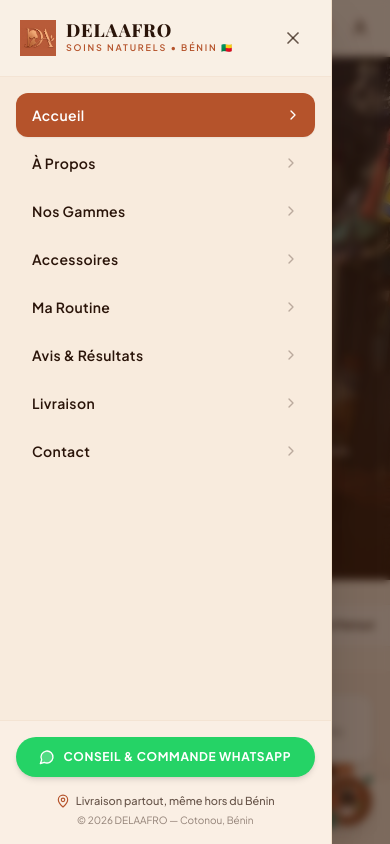
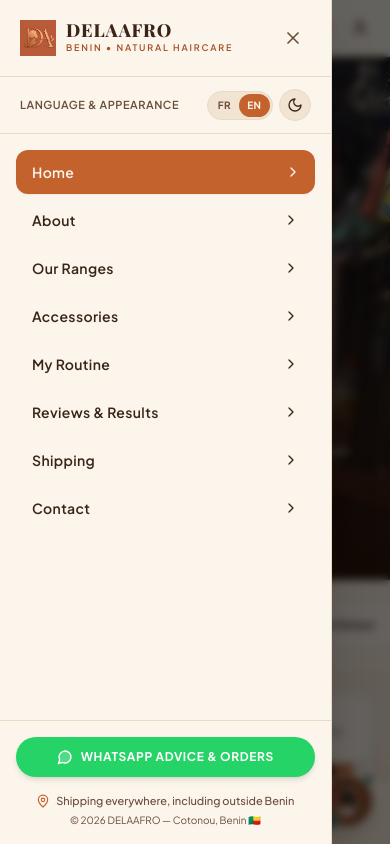
Before and after one commit to Axelle1989/Delaafro, a React (Vite) app: page / in a window 390 px wide. Both pictures are taken after a click on the button 32 px from the left and 28 px from the top of the page. Shown: the top 844 px of the page. Built offline with nearby package versions, Linux system fonts and the light colour scheme; no server answers; the database is empty; a web font is replaced by a local one.

Commit message:
Add theme/language controls and i18n in MobileDrawerMenu

```diff
--- a/src/mobile/components/MobileDrawerMenu.tsx
+++ b/src/mobile/components/MobileDrawerMenu.tsx
@@ -1,8 +1,10 @@
 import React from 'react';
 import { motion, AnimatePresence } from 'framer-motion';
-import { X, ChevronRight, MessageCircle, Sparkles, MapPin, Phone, Instagram, Facebook } from 'lucide-react';
+import { X, ChevronRight, MessageCircle, MapPin } from 'lucide-react';
 import { Link, useLocation } from 'react-router-dom';
 import { useSettingsStore } from '@/store/useSettingsStore';
+import { useI18n } from '@/context/I18nContext';
+import { ThemeLangControls } from '@/components/layout/ThemeLangControls';
 import { buildWhatsAppInquiryUrl } from '@/lib/whatsapp';
 
 interface MobileDrawerMenuProps {
@@ -13,16 +15,17 @@ interface MobileDrawerMenuProps {
 export const MobileDrawerMenu: React.FC<MobileDrawerMenuProps> = ({ isOpen, onClose }) => {
   const location = useLocation();
   const { settings } = useSettingsStore();
+  const { t } = useI18n();
 
   const navLinks = [
-    { name: 'Accueil', path: '/' },
-    { name: 'À Propos', path: '/a-propos' },
-    { name: 'Nos Gammes', path: '/nos-gammes' },
-    { name: 'Accessoires', path: '/accessoires' },
-    { name: 'Ma Routine', path: '/ma-routine' },
-    { name: 'Avis & Résultats', path: '/elles-ont-sublime-leur-afro' },
-    { name: 'Livraison', path: '/contact' },
-    { name: 'Contact', path: '/contact' },
+    { key: 'nav.home', path: '/' },
+    { key: 'nav.about', path: '/a-propos' },
+    { key: 'nav.ranges', path: '/nos-gammes' },
+    { key: 'nav.accessories', path: '/accessoires' },
+    { key: 'nav.routine', path: '/ma-routine' },
+    { key: 'nav.reviews', path: '/elles-ont-sublime-leur-afro' },
+    { key: 'nav.delivery', path: '/contact' },
+    { key: 'nav.contact', path: '/contact' },
   ];
 
   const whatsAppUrl = buildWhatsAppInquiryUrl(undefined, settings.whatsappNumber);
@@ -38,7 +41,7 @@ export const MobileDrawerMenu: React.FC<MobileDrawerMenuProps> = ({ isOpen, onCl
             exit={{ opacity: 0 }}
             transition={{ duration: 0.25 }}
             onClick={onClose}
-            className="fixed inset-0 bg-brun-nuit/60 backdrop-blur-sm"
+            className="fixed inset-0 bg-black/60 backdrop-blur-sm"
           />
 
           {/* Drawer Content */}
@@ -47,11 +50,11 @@ export const MobileDrawerMenu: React.FC<MobileDrawerMenuProps> = ({ isOpen, onCl
             animate={{ x: 0 }}
             exit={{ x: '-100%' }}
             transition={{ type: 'spring', damping: 28, stiffness: 300 }}
-            className="relative w-[85%] max-w-[340px] bg-creme h-full shadow-2xl flex flex-col justify-between z-10 pt-[env(safe-area-inset-top,16px)] pb-[env(safe-area-inset-bottom,20px)] border-r border-sable/50 overflow-hidden"
+            className="relative w-[85%] max-w-[340px] bg-[var(--bg)] text-[var(--text)] h-full shadow-2xl flex flex-col justify-between z-10 pt-[env(safe-area-inset-top,16px)] pb-[env(safe-area-inset-bottom,20px)] border-r border-[var(--border)] overflow-hidden theme-surface"
           >
             {/* Header */}
             <div>
-              <div className="flex items-center justify-between p-5 border-b border-sable/40 bg-creme-light/50">
+              <div className="flex items-center justify-between p-5 border-b border-[var(--border)] bg-[var(--surface)]/50">
                 <Link to="/" onClick={onClose} className="flex items-center gap-2.5">
                   <img
                     src="/brand/logo-symbol.png"
@@ -59,44 +62,57 @@ export const MobileDrawerMenu: React.FC<MobileDrawerMenuProps> = ({ isOpen, onCl
                     className="w-9 h-9 object-contain"
                   />
                   <div>
-                    <span className="font-serif font-extrabold text-lg text-brun-nuit tracking-wider block leading-none">
+                    <span className="font-serif font-extrabold text-lg text-[var(--text)] tracking-wider block leading-none">
                       DELAAFRO
                     </span>
-                    <span className="text-[9px] font-semibold tracking-[0.2em] text-terracotta uppercase block mt-0.5">
-                      Soins Naturels • Bénin 🇧🇯
+                    <span className="text-[9px] font-semibold tracking-[0.2em] text-[var(--accent-text)] uppercase block mt-0.5">
+                      {t('nav.subtitleBrand')}
                     </span>
                   </div>
                 </Link>
 
                 <button
+                  type="button"
                   onClick={onClose}
-                  aria-label="Fermer le menu"
-                  className="p-2 rounded-full text-brun-nuit/70 hover:text-brun-nuit hover:bg-sable/30 active:scale-95 transition-all"
+                  aria-label={t('nav.closeMenu')}
+                  className="p-2 rounded-full text-[var(--text-secondary)] hover:text-[var(--text)] hover:bg-[var(--surface)] active:scale-95 transition-all focus:outline-none focus-visible:ring-2 focus-visible:ring-[var(--accent)]"
                 >
-                  <X className="w-5 h-5" />
+                  <X className="w-5 h-5" aria-hidden="true" />
                 </button>
               </div>
 
+              {/* Langue & Mode Sombre dans le menu burger */}
+              <div className="px-5 py-3 border-b border-[var(--border)] flex items-center justify-between gap-2 bg-[var(--surface)]/30">
+                <span className="text-[11px] font-semibold uppercase tracking-wider text-[var(--text-secondary)]">
+                  {t('common.languageLabel')} & {t('common.themeLabel')}
+                </span>
+                <ThemeLangControls compact />
+              </div>
+
               {/* Navigation Links List */}
-              <nav className="p-4 space-y-1 overflow-y-auto max-h-[calc(100vh-250px)]">
+              <nav
+                aria-label={t('nav.navigationLabel')}
+                className="p-4 space-y-1 overflow-y-auto max-h-[calc(100vh-300px)]"
+              >
                 {navLinks.map((link, idx) => {
-                  const isActive = location.pathname === link.path;
+                  const isActive = location.pathname === link.path && link.key !== 'nav.delivery';
                   return (
                     <Link
-                      key={`${link.name}-${idx}`}
+                      key={`${link.key}-${idx}`}
                       to={link.path}
                       onClick={onClose}
-                      className={`flex items-center justify-between px-4 py-3 rounded-xl text-sm font-semibold transition-all active:scale-[0.98] ${
+                      className={`flex items-center justify-between px-4 py-3 rounded-xl text-sm font-semibold transition-all active:scale-[0.98] focus:outline-none focus-visible:ring-2 focus-visible:ring-[var(--accent)] ${
                         isActive
-                          ? 'bg-terracotta text-white shadow-sm'
-                          : 'text-brun-nuit hover:bg-sable/30 active:bg-sable/40'
+                          ? 'bg-[var(--accent)] text-[#FBF5EC] shadow-sm'
+                          : 'text-[var(--text)] hover:bg-[var(--surface)]'
                       }`}
                     >
-                      <span className="tracking-wide">{link.name}</span>
+                      <span className="tracking-wide">{t(link.key)}</span>
                       <ChevronRight
                         className={`w-4 h-4 transition-transform ${
-                          isActive ? 'text-white translate-x-0.5' : 'text-brun-nuit/30'
+                          isActive ? 'text-[#FBF5EC] translate-x-0.5' : 'text-[var(--text-secondary)]/50'
                         }`}
+                        aria-hidden="true"
                       />
                     </Link>
                   );
@@ -105,7 +121,7 @@ export const MobileDrawerMenu: React.FC<MobileDrawerMenuProps> = ({ isOpen, onCl
             </div>
 
             {/* Bottom Actions & Reassurance */}
-            <div className="p-4 border-t border-sable/40 bg-creme-light/40 space-y-3">
+            <div className="p-4 border-t border-[var(--border)] bg-[var(--surface)]/40 space-y-3">
               {/* WhatsApp CTA */}
               <a
                 href={whatsAppUrl}
@@ -113,18 +129,18 @@ export const MobileDrawerMenu: React.FC<MobileDrawerMenuProps> = ({ isOpen, onCl
                 rel="noopener noreferrer"
                 className="w-full flex items-center justify-center gap-2 py-3 px-4 rounded-full bg-[#25D366] text-white text-xs font-bold uppercase tracking-wider shadow-md active:scale-95 transition-all"
               >
-                <MessageCircle className="w-4 h-4 fill-white/20" />
-                <span>Conseil & Commande WhatsApp</span>
+                <MessageCircle className="w-4 h-4 fill-white/20" aria-hidden="true" />
+                <span>{t('nav.whatsappMobileCta')}</span>
               </a>
 
               {/* Quick Info */}
-              <div className="text-[11px] text-brun-nuit/70 space-y-1 pt-1 text-center">
+              <div className="text-[11px] text-[var(--text-secondary)] space-y-1 pt-1 text-center">
                 <p className="flex items-center justify-center gap-1.5 font-medium">
-                  <MapPin className="w-3.5 h-3.5 text-terracotta shrink-0" />
-                  <span>Livraison partout, même hors du Bénin</span>
+                  <MapPin className="w-3.5 h-3.5 text-[var(--accent)] shrink-0" aria-hidden="true" />
+                  <span>{t('nav.shippingShort')}</span>
                 </p>
-                <p className="text-[10px] text-brun-nuit/50">
-                  © {new Date().getFullYear()} DELAAFRO — Cotonou, Bénin
+                <p className="text-[10px] text-[var(--text-secondary)]/80">
+                  © {new Date().getFullYear()} DELAAFRO — {t('footer.bottomLocation')}
                 </p>
               </div>
             </div>
```
